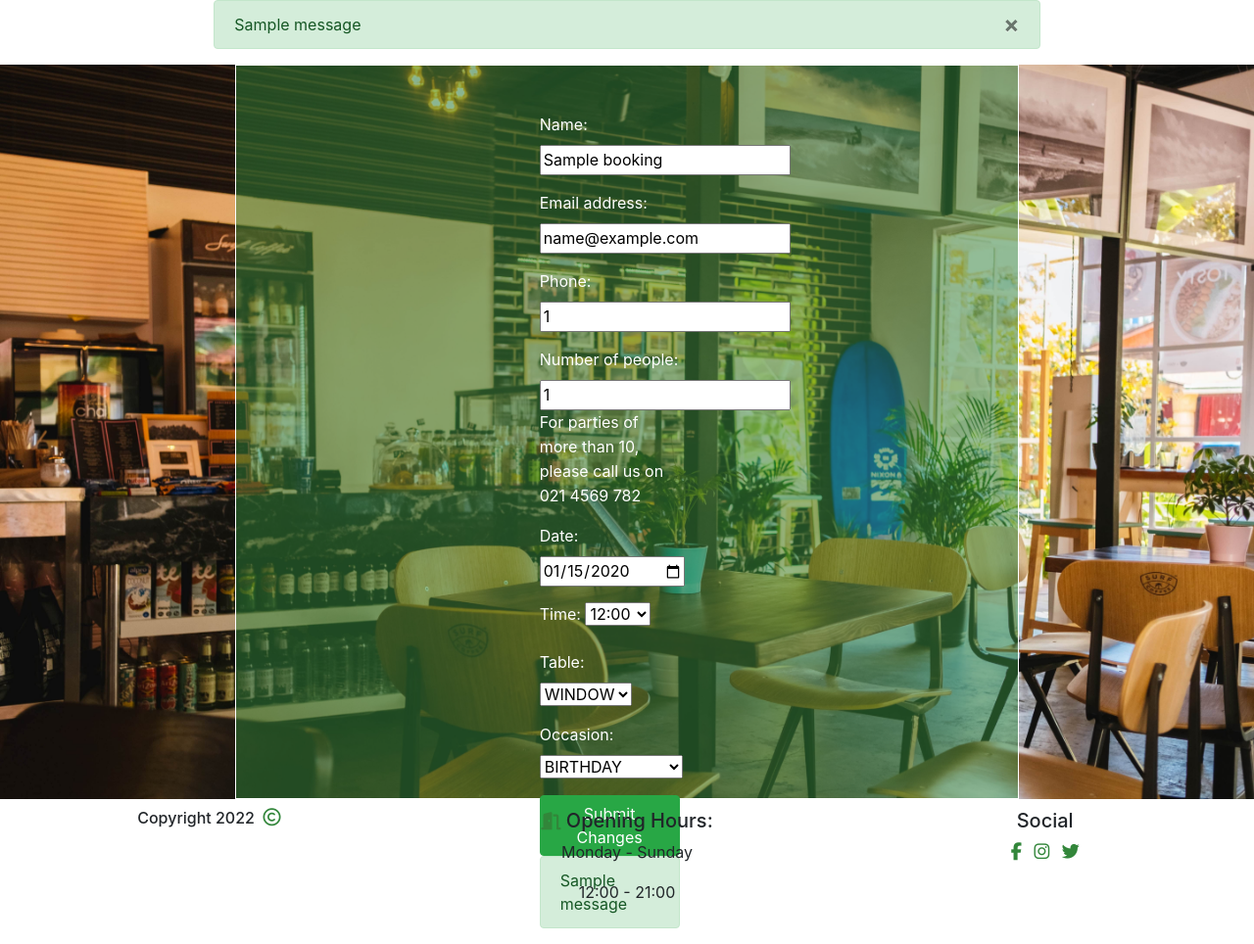
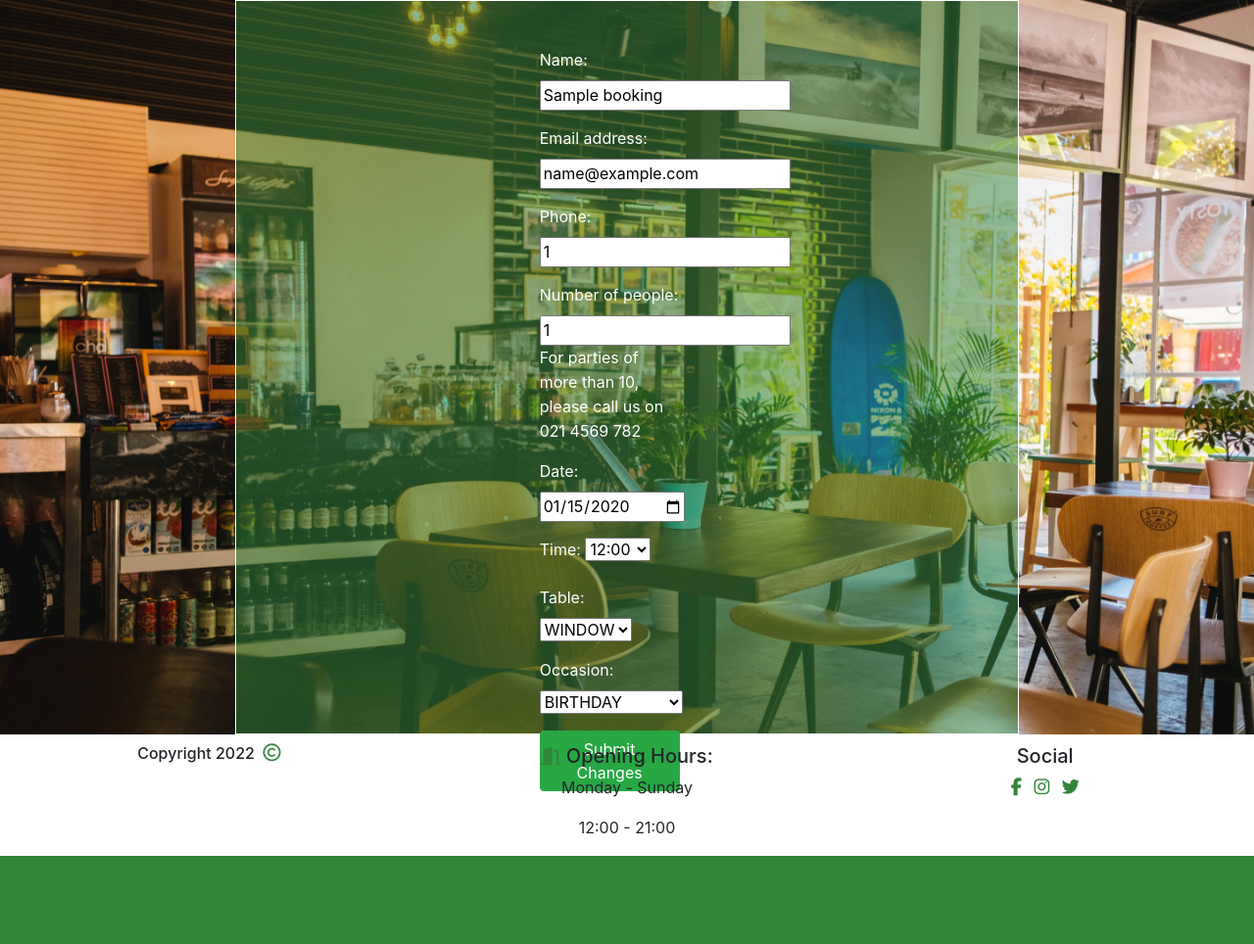
Before and after one commit to Martiless/nondairy-godmother, a Django app: page /edit_bookings/1 in a window 1280 px wide. Shown: the part 166-1130 px from the top of the page at 98% size. After the commit the page ends 1040 px from the top, so only its background shows below. Run offline with Django 3.2, Linux system fonts and the light colour scheme; tables that the repository leaves empty hold one stand-in row (values such as "Sample post"); one stand-in notice (Sample message) is shown; some libraries are stand-ins or nearby versions.

Commit message:
Import JS for alert dismiss function

```diff
--- a/bookingsystem/views.py
+++ b/bookingsystem/views.py
@@ -35,6 +35,11 @@
 
     def post(self, request):
         """
+        Uses the OnlineForm from forms.py
+        Checks if all the infromation in valid
+        and then saves it to the database.
+        Once saved users are redirected to the
+        Thank you page
         """
         form = OnlineForm(data=request.POST)
         if form.is_valid():
--- a/templates/base.html
+++ b/templates/base.html
@@ -11,7 +11,7 @@
         integrity="sha384-ggOyR0iXCbMQv3Xipma34MD+dH/1fQ784/j6cY/iJTQUOhcWr7x9JvoRxT2MZw1T" crossorigin="anonymous">
     <!--importing font awesome script-->
     <script src="https://kit.fontawesome.com/c415ee89f4.js" crossorigin="anonymous"></script>
-    <link rel="icon"href="{% static 'favicon.ico' %}">
+    <link rel="icon" href="{% static 'favicon.ico' %}">
     <link rel="stylesheet" href="{% static 'css/style.css' %}">
     <title> The Non Dairy Godmother</title>
 </head>
@@ -56,9 +56,10 @@
             <div class="row">
                 <div class="col-md-8 offset-md-2">
                     {% for message in messages %}
-                    <div class="alert {{ message.tags }} alert-success alert-dismissable fade show" id="msg" role="alert">
+                    <div class="alert {{ message.tags }} alert-success alert-dismissible fade show" id="msg"
+                        role="alert">
                         {{ message | safe }}
-                        <button type="button" class="close" data-dismiss="alert" aria-label="Close">
+                        <button type="button" class="close" data-bs-dismiss="alert" aria-label="Close">
                             <span aria-hidden="true">&times;</span>
                         </button>
                     </div>
@@ -80,10 +81,12 @@
         <footer class="container-fluid">
             <div id="footer-details" class="row">
                 <div class="col-sm-4">
-                        <h6 class="uppercase general-sub">Copyright 2022 &nbsp;<i class="fa fa-copyright" aria-hidden="true"></i></h6>
+                    <h6 class="uppercase general-sub">Copyright 2022 &nbsp;<i class="fa fa-copyright"
+                            aria-hidden="true"></i></h6>
                 </div>
                 <div class="col-sm-4">
-                        <h5 class="uppercase general-sub"><i class="fa fa-door-open" aria-hidden="true"></i>&nbsp;Opening Hours:</h5>
+                    <h5 class="uppercase general-sub"><i class="fa fa-door-open" aria-hidden="true"></i>&nbsp;Opening
+                        Hours:</h5>
                     <p class="inline-block">
                         Monday - Sunday
                     </p>
@@ -117,14 +120,16 @@
             </div>
         </footer>
     </section>
-        <!--Code taken for CI walkthrough project-->
     <script>
         setTimeout(function () {
             let messages = document.getElementById('msg');
             let alert = new bootstrap.Alert(messages);
             alert.close();
-            }, 2000);
+        }, 2500);
     </script>
+    <script src="https://code.jquery.com/jquery-3.3.1.slim.min.js" integrity="sha384-q8i/X+965DzO0rT7abK41JStQIAqVgRVzpbzo5smXKp4YfRvH+8abtTE1Pi6jizo" crossorigin="anonymous"></script>
+    <script src="https://cdn.jsdelivr.net/npm/popper.js@1.14.3/dist/umd/popper.min.js" integrity="sha384-ZMP7rVo3mIykV+2+9J3UJ46jBk0WLaUAdn689aCwoqbBJiSnjAK/l8WvCWPIPm49" crossorigin="anonymous"></script>
+    <script src="https://cdn.jsdelivr.net/npm/bootstrap@4.1.3/dist/js/bootstrap.min.js" integrity="sha384-ChfqqxuZUCnJSK3+MXmPNIyE6ZbWh2IMqE241rYiqJxyMiZ6OW/JmZQ5stwEULTy" crossorigin="anonymous"></script>
 </body>
 
 </html>
--- a/templates/edit_bookings.html
+++ b/templates/edit_bookings.html
@@ -12,15 +12,6 @@
 
                     <button id="submit-button" class="btn btn-success">Submit Changes</button>
                 </form>
-                <div>
-                    {% if messages %}
-                    {% for message in messages %}
-                    <div class="alert alert-success" role="alert">
-                        {{ message }}
-                    </div>
-                    {% endfor %}
-                    {% endif%}
-                </div>
             </div>
         </div>
     </div>
--- a/templates/thank_you.html
+++ b/templates/thank_you.html
@@ -7,8 +7,8 @@
     <div id="outer-box">
         <h2>Thank you for booking with us!</h2>
         <h3>Your booking has been successful. You will receive a confirmation email shortly</h3>
-        <h4>To change or cancel your booking please <a class= "link" href="{% url 'account_logout' %}">log in here</a></h4>
-        <h5>To view our menus please click <a class= "link" href="{% url 'bookingsystem:menus' %}">here</a></h5>
+        <h4>To view, change or cancel your booking please <a class= "link" href="{% url 'bookingsystem:my_bookings' %}">click here</a></h4>
+        <h5>To view our menus please <a class= "link" href="{% url 'bookingsystem:menus' %}">click here</a></h5>
     </div>
 
 </section>
```
Lines whose indentation alone changed are shown as unchanged.
